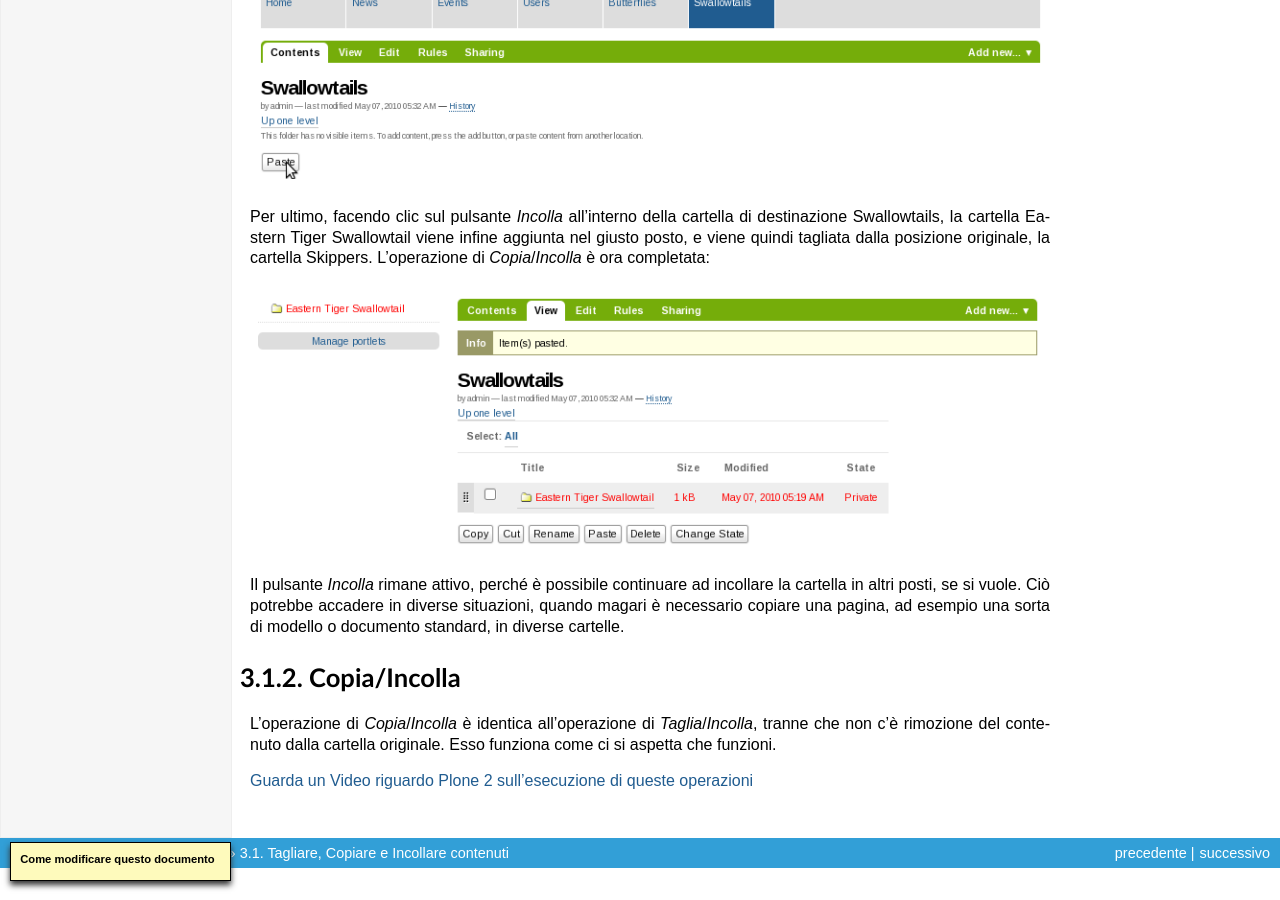
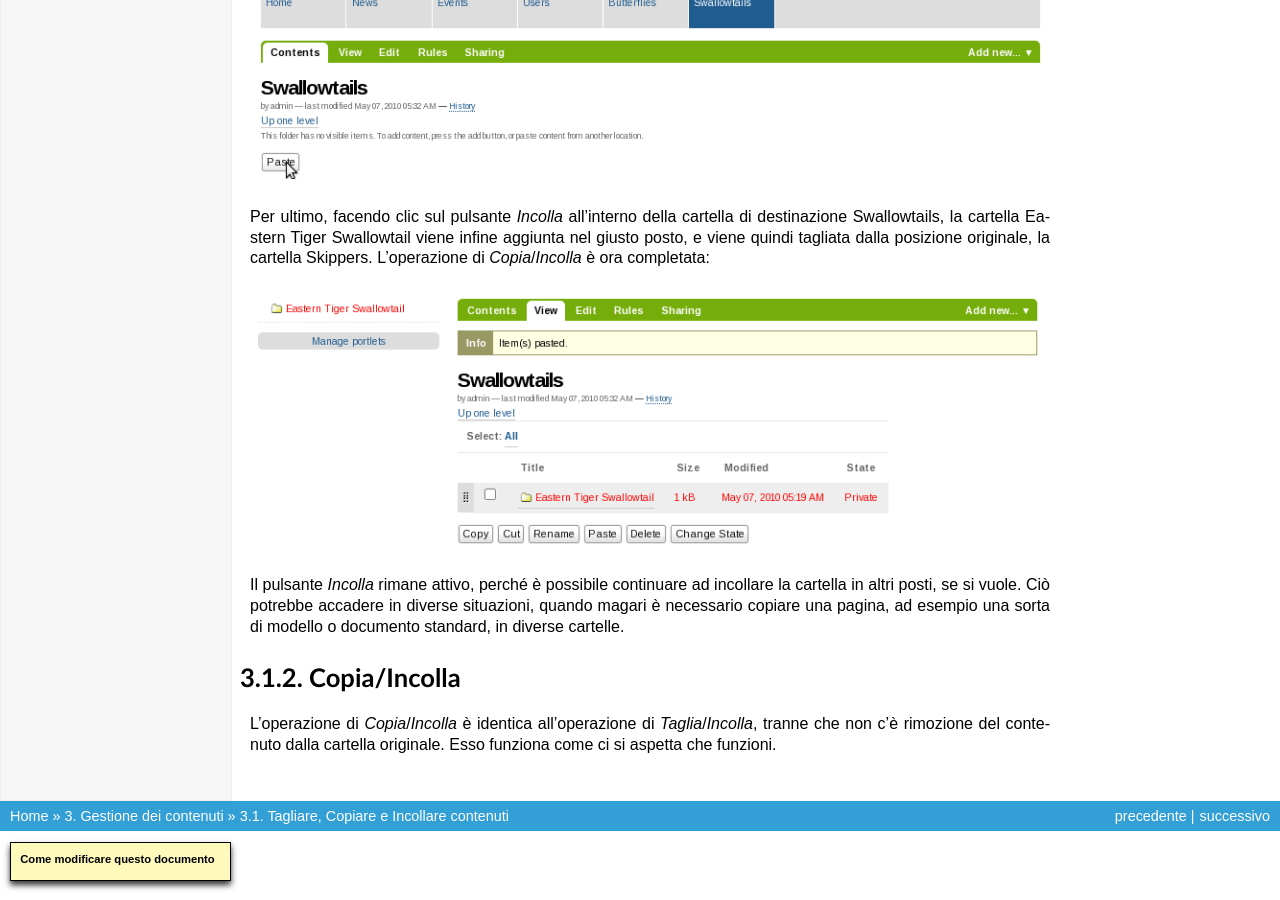
Before and after one commit to plone-it/collective.italiandocumentation, a Sphinx documentation site: the page built from source/managing-content/cutting-copying-and-pasting-items.rst, in a window 1280 px wide and 900 px high, scrolled down 2198 px. Built offline with Sphinx 7.4.7, drawn with Linux system fonts in a browser that asks for light colours; pages that are not in the unit, such as notebooks, are missing from menus.

Commit message:
Removed broken video link

```diff
--- a/source/managing-content/cutting-copying-and-pasting-items.rst
+++ b/source/managing-content/cutting-copying-and-pasting-items.rst
@@ -70,5 +70,3 @@ Copia/Incolla
 L’operazione di *Copia*/*Incolla* è identica all'operazione di *Taglia*/*Incolla*,
 tranne che non c'è rimozione del contenuto dalla cartella originale.
 Esso funziona come ci si aspetta che funzioni.
-
-`Guarda un Video riguardo Plone 2 sull’esecuzione di queste operazioni <http://media.plone.org/LearnPlone/Copy,%20Paste,%20Cut,%20etc.swf>`_
```
